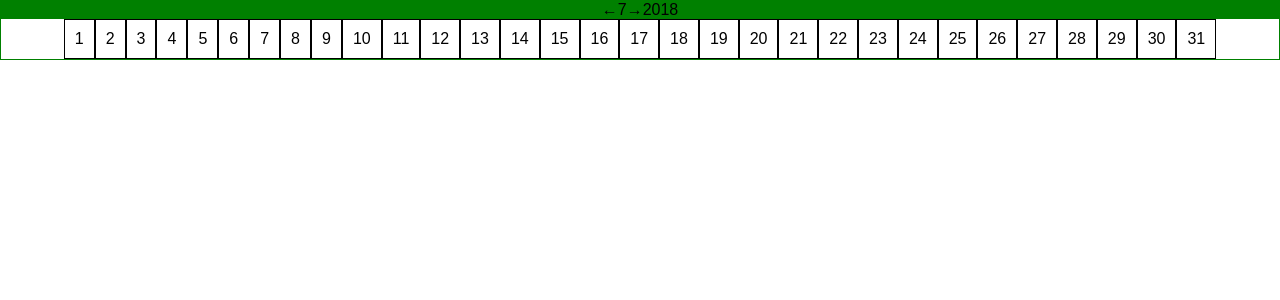
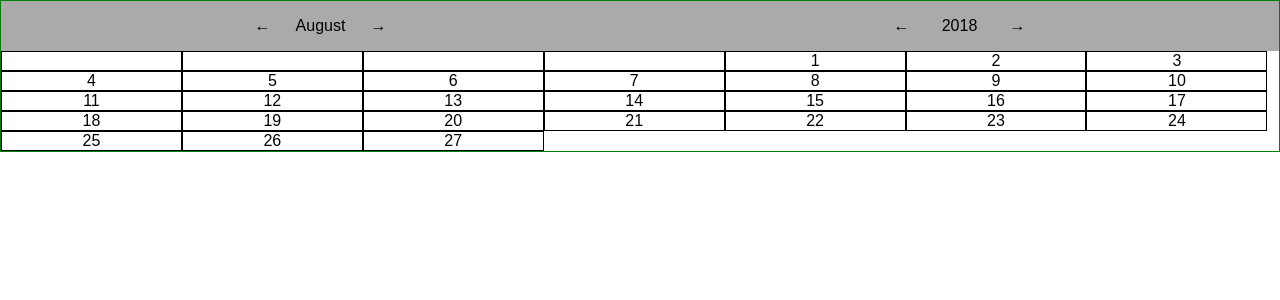
Before and after one commit to kmanuel/electron_calendar, a React (Create React App) app in the folder calendar/: page / in a window 1280 px wide. Shown: the top 300 px of the page. Built offline with nearby package versions, Linux system fonts and the light colour scheme.

Commit message:
add flexbox styling

```diff
--- a/calendar/src/components/calendar/Calendar.css
+++ b/calendar/src/components/calendar/Calendar.css
@@ -1,3 +1,6 @@
 .calendar {
     border: 1px solid green;
+    display: flex;
+    flex-direction: column;
+    justify-content: center;
 }
--- a/calendar/src/components/calendar/Calendar.js
+++ b/calendar/src/components/calendar/Calendar.js
@@ -1,6 +1,6 @@
 import React, {Component} from 'react';
 import Navigation from './navigation/Navigation';
-import DayList from './daylist/DayList';
+import DayList from './weeklist/DayList';
 
 import './Calendar.css';
 
--- a/calendar/src/components/calendar/daylist/day/Day.css
+++ /dev/null
@@ -1,5 +0,0 @@
-.day {
-    border: 1px solid black;
-    display: inline-block;
-    padding: 10px;
-}
--- a/calendar/src/components/calendar/navigation/Navigation.css
+++ b/calendar/src/components/calendar/navigation/Navigation.css
@@ -1,3 +1,24 @@
 .navigation {
-    background-color: green;
+    background-color: #aaa;
+    flex: auto;
+    display: flex;
+    height: 50px;
+    align-items: center;
 }
+
+.month-nav {
+    flex: auto;
+}
+
+.year-nav {
+    flex: auto;
+}
+
+.navigator-value {
+    display: inline-block;
+    width: 100px;
+}
+
+.navigator:hover {
+    cursor: pointer;
+}
--- a/calendar/src/components/calendar/navigation/Navigation.js
+++ b/calendar/src/components/calendar/navigation/Navigation.js
@@ -1,4 +1,5 @@
 import React from 'react';
+import * as utils from '../../../utils/calendarUtils';
 import './Navigation.css';
 
 const Navigation = (props) => {
@@ -6,10 +7,16 @@ const Navigation = (props) => {
     const month = props.date.getMonth();
     return (
         <div className="navigation">
-            <span onClick={() => props.prevMonth()}>&larr;</span>
-            <span>{month + 1}</span>
-            <span onClick={() => props.nextMonth()}>&rarr;</span>
-            <span>{year}</span>
+            <span className="month-nav">
+                <span className="navigator" onClick={() => props.prevMonth()}>&larr;</span>
+                <span className="navigator-value">{utils.nameForMonth(month + 1)}</span>
+                <span className="navigator" onClick={() => props.nextMonth()}>&rarr;</span>
+            </span>
+            <span className="year-nav">
+                <span className="navigator" onClick={() => props.prevMonth()}>&larr;</span>
+                <span className="navigator-value">{year}</span>
+                <span className="navigator" onClick={() => props.nextMonth()}>&rarr;</span>
+            </span>
         </div>
     )
 };
--- /dev/null
+++ b/calendar/src/components/calendar/weeklist/DayList.css
@@ -0,0 +1,4 @@
+.daylist {
+    display: flex;
+    flex-wrap: wrap;
+}
--- a/calendar/src/components/calendar/daylist/DayList.js
+++ b/calendar/src/components/calendar/weeklist/DayList.js
@@ -1,14 +1,14 @@
 import React from 'react';
 import DayEntry from './day/DayEntry';
 import * as utils from '../../../utils/calendarUtils';
+import './DayList.css';
 
 const DayList = (props) => {
     const month = props.date.getMonth();
     const year = props.date.getYear();
-
     const dayEntries = createDayEntries(month, year);
     return (
-        <div>
+        <div className="daylist">
             {dayEntries}
         </div>
     );
@@ -16,13 +16,15 @@ const DayList = (props) => {
 
 const createDayEntries = (month, year) => {
     let daysInCurrentMonth = utils.daysInMonth(month, year);
-    return createNDayEntries(daysInCurrentMonth);
+    const weekdayOffset = utils.getWeekdayOffsetForMonth(month, year);
+    return createNDayEntries(daysInCurrentMonth, weekdayOffset);
 };
 
-const createNDayEntries = function (daysInCurrentMonth) {
-    return Array.from(Array(daysInCurrentMonth))
-        .map((e, i) => <DayEntry key={i + 1} day={i + 1}/>);
+const createNDayEntries = function (entryCount, offset = 0) {
+    return Array.from(Array(entryCount))
+        .map((e, i) => {
+            return <DayEntry key={i + 1 - offset} day={i + 1 - offset}/>;
+        });
 };
 
-
 export default DayList;
--- /dev/null
+++ b/calendar/src/components/calendar/weeklist/day/Day.css
@@ -0,0 +1,8 @@
+.day {
+    border: 1px solid black;
+    flex: 0 0 14%;
+}
+
+.day:hover {
+    background-color: red;
+}
--- a/calendar/src/components/calendar/daylist/day/DayEntry.js
+++ b/calendar/src/components/calendar/weeklist/day/DayEntry.js
@@ -3,7 +3,7 @@ import './Day.css';
 
 const DayEntry = (props) => {
     return (
-        <div className="day">{props.day}</div>
+        <div className="day">{props.day > 0 ? props.day : ''}</div>
     );
 };
 
--- a/calendar/src/utils/calendarUtils.js
+++ b/calendar/src/utils/calendarUtils.js
@@ -10,4 +10,19 @@ const getDaysInCurrentMonth = () => {
     return daysInMonth(currentMonth, currentYear);
 };
 
-export { daysInMonth, getDaysInCurrentMonth };
+const nameForMonth = (month) => {
+    const date = new Date();
+    date.setMonth(month);
+    return date.toLocaleString('en-us', {month: 'long'});
+};
+
+const getWeekdayOffsetForMonth = (month, year) => {
+    const date = new Date();
+    date.setMonth(month);
+    date.setYear(year);
+    date.setDate(0);
+
+    return date.getDay();
+};
+
+export { daysInMonth, getDaysInCurrentMonth, nameForMonth, getWeekdayOffsetForMonth };
```
Also changed, not shown: 1 other file (tests, documents, lock files or other folders).
